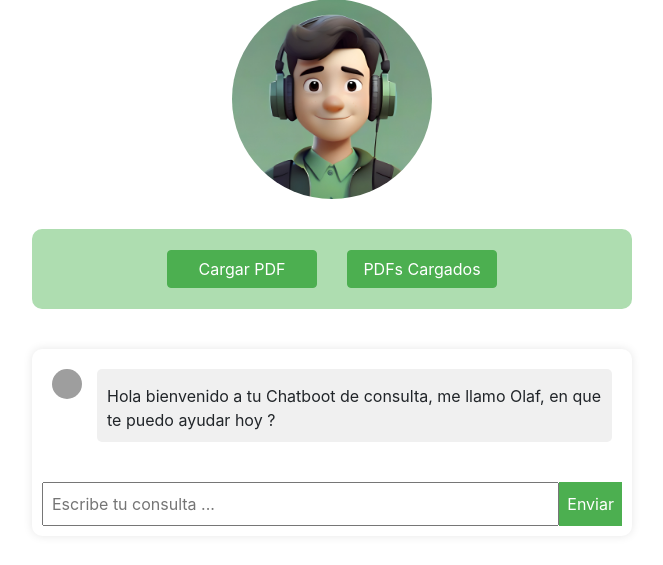
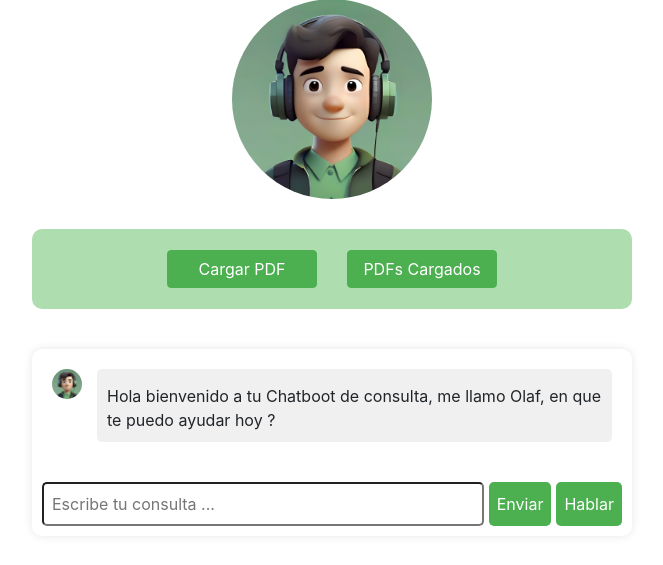
Before and after one commit to Edmartinez28/Chatboot-Olaf, a Django app: template chatbanker/chat/templates/principal.html in a window 1280 px wide. Shown: the part 114-679 px from the top of the page, without its empty margins (308-971 px from the left). Run offline with Django 3.2, Linux system fonts and the light colour scheme; tables that the repository leaves empty hold one stand-in row (values such as "Sample post"); the template is opened without the code that fills it: values that come from a table or form of the project are taken from there, most other values are stand-ins (such as "Sample title", 1, 10 or a date in 2020); parts of the project's set-up code (start-up, migrations or seed data) failed here and were passed over; some libraries are stand-ins or nearby versions; grey boxes are pictures that could not be loaded.

Commit message:
Ingreso por voz

```diff
--- a/chatbanker/archivos.csv
+++ b/chatbanker/archivos.csv
@@ -1,5 +1,4 @@
 nombreArchivos,version,fechaIngreso
-277559_Leyenda-La-llorona.pdf,1,2024-01-12
 Analisis de Robustez.pdf,1,2024-01-12
 CIIA-ES-11-2023.pdf,1,2024-01-12
 CIIA-ES-REducido.pdf,1,2024-01-12
--- a/chatbanker/chat/static/chat.js
+++ b/chatbanker/chat/static/chat.js
@@ -52,8 +52,8 @@
     if (sender === "Olaf") {
         var imageDiv = document.createElement("div");
         imageDiv.className = "message-image";
-        //imageDiv.innerHTML = `<img src="https://lumiere-a.akamaihd.net/v1/images/ct_frozen_Olaf_18466_eabe1344.jpeg?region=0,0,600,600" alt="Olaf">`;
-        imageDiv.innerHTML = `<img src="https://media.discordapp.net/attachments/1109874169723756595/1181384850733801502/fred.jpg?ex=6580dd61&is=656e6861&hm=648c64f09bb5f4fdeaac606219310d2a234c92d43ae9b6888103f8d6391de9d6&=&format=webp&width=548&height=548" alt="Olaf">`;
+        imageDiv.innerHTML = `<img src="./static/fred.jpg" alt="Olaf">`;
+        //imageDiv.innerHTML = `<img src="https://media.discordapp.net/attachments/1109874169723756595/1181384850733801502/fred.jpg?ex=6580dd61&is=656e6861&hm=648c64f09bb5f4fdeaac606219310d2a234c92d43ae9b6888103f8d6391de9d6&=&format=webp&width=548&height=548" alt="Olaf">`;
         containerDiv.appendChild(imageDiv);
     }
 
@@ -66,3 +66,20 @@
     // Desplazar automáticamente hacia abajo para mostrar el mensaje más reciente.
     chatBox.scrollTop = chatBox.scrollHeight;
 }
+
+function startSpeechRecognition() {
+    var recognition = new webkitSpeechRecognition() || new SpeechRecognition();
+    recognition.lang = 'es-ES'; // Establece el idioma de reconocimiento
+    recognition.interimResults = true; // Activa los resultados parciales
+
+    recognition.onresult = function(event) {
+        var transcript = event.results[0][0].transcript;
+        document.getElementById('user-input').value = transcript;
+    };
+
+    recognition.onend = function() {
+        recognition.stop();
+    };
+
+    recognition.start();
+}
--- a/chatbanker/chat/static/style.css
+++ b/chatbanker/chat/static/style.css
@@ -28,6 +28,12 @@
 input {
     flex: 1;
     padding: 8px;
+    border-radius: 5px;
+}
+
+.input-container button{
+    margin-left: 5px;
+    border-radius: 5px;
 }
 
 button {
--- a/chatbanker/chat/templates/principal.html
+++ b/chatbanker/chat/templates/principal.html
@@ -99,6 +99,7 @@
         <div class="input-container">
             <input type="text" id="user-input" placeholder="Escribe tu consulta ...">
             <button onclick="sendMessage()">Enviar</button>
+            <button onclick="startSpeechRecognition()">Hablar</button>
         </div>
     </div>
 
--- a/chatbanker/chat/views.py
+++ b/chatbanker/chat/views.py
@@ -28,7 +28,7 @@
 
 
 #client = openai.OpenAI(api_key='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') # Clave de cuenta free
-client = openai.OpenAI(api_key='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') # Clave de cuenta pagada
+client = openai.OpenAI(api_key='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') # Clave de cuenta pagada
 embeddings = pd.read_csv("/home/edmartinez/Documents/UTPL/Septimo Ciclo/Inteligencia Artificial/ChatbootGUI/chatbanker/embeddings.csv")
 archivos = pd.read_csv("/home/edmartinez/Documents/UTPL/Septimo Ciclo/Inteligencia Artificial/ChatbootGUI/chatbanker/archivos.csv")
 nlp = spacy.load('es_core_news_sm')
@@ -180,7 +180,7 @@
     print("=============================================================")
 
     response = client.chat.completions.create(
-    model="gpt-3.5-turbo",
+    model="gpt-3.5-turbo-0125",
     messages=[
         #{"role": "system", "content": "Eres una asistente útil."},
         #{"role": "user", "content": "Responda la pregunta con la mayor sinceridad posible utilizando el contexto proporcionado y, si la respuesta no está contenida en el texto siguiente, diga Lo siento no pude encontrar una respuesta"},
```
Also changed, not shown: 1 other file.
